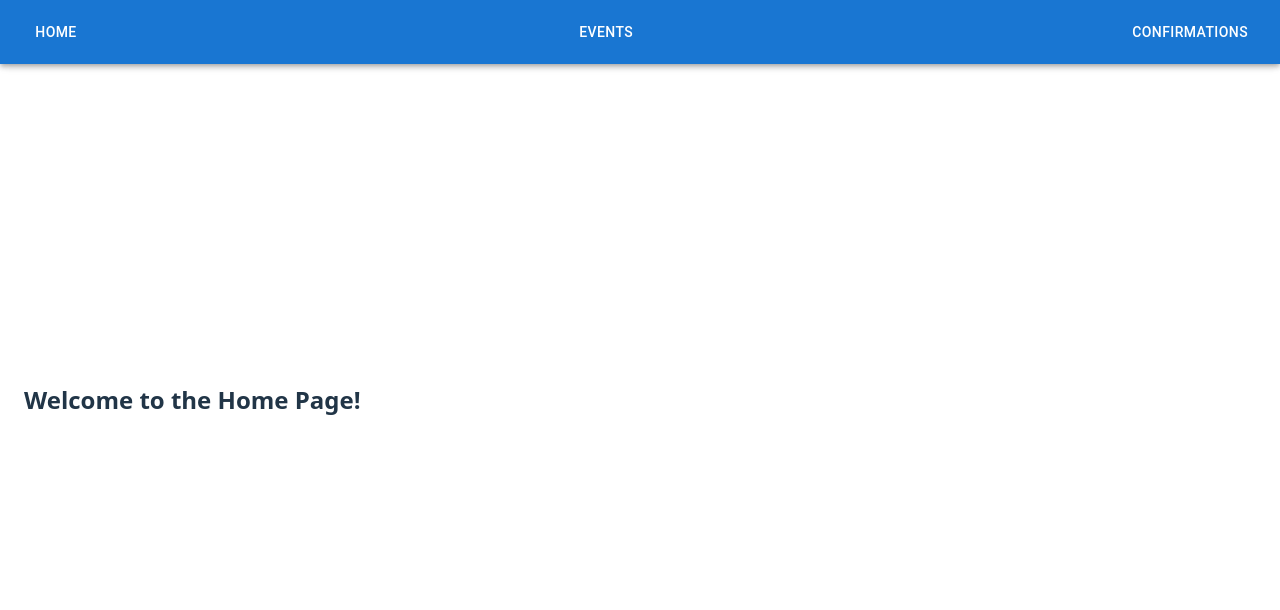
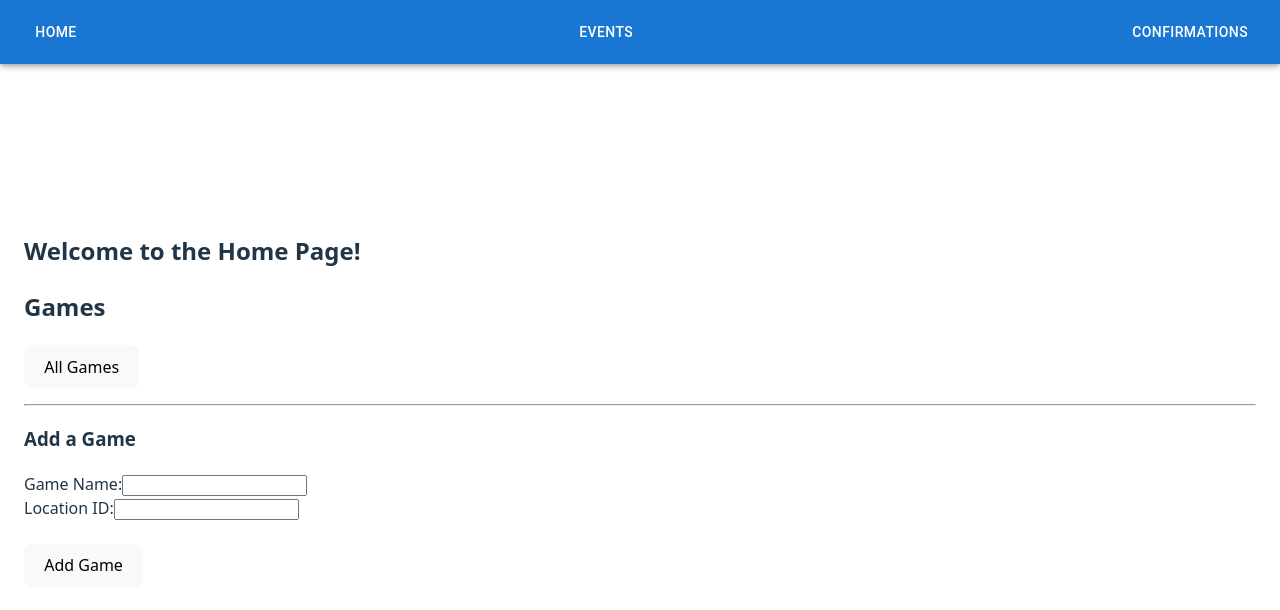
Before and after one commit to tgillysuit/OpenCourt, a React (Vite) app in the folder src/frontend/opencourt/: page / in a window 1280 px wide. Shown: the top 610 px of the page. Built offline with nearby package versions, Linux system fonts and the light colour scheme.

Commit message:
Added GamesForm to Home view

```diff
--- a/src/frontend/opencourt/src/components/GamesForm.jsx
+++ b/src/frontend/opencourt/src/components/GamesForm.jsx
@@ -1,6 +1,6 @@
 import { useState } from 'react'
 
-function Games(){
+function GamesForm(){
     const [games, setGames] = useState([]);
     const [formData, setFormData] = useState({
         game_name: "",
@@ -89,4 +89,4 @@ function Games(){
     )
 }
 
-export default Games;
+export default GamesForm;
--- a/src/frontend/opencourt/src/components/Locations.jsx
+++ b/src/frontend/opencourt/src/components/LocationsForm.jsx
@@ -1,6 +1,6 @@
 import { useState } from 'react'
 
-function Locations(){
+function LocationsForm(){
     const [locations, setLocations] = useState([]);
     const [formData, setFormData] = useState({
         location_name: "",
@@ -89,4 +89,4 @@ function Locations(){
       )
   }
 
-export default Locations;
+export default LocationsForm;
--- a/src/frontend/opencourt/src/pages/HomePage.jsx
+++ b/src/frontend/opencourt/src/pages/HomePage.jsx
@@ -1,7 +1,10 @@
+import GamesForm from "../components/GamesForm";
+
 function HomePage() {
     return(
     <>
         <h2>Welcome to the Home Page!</h2>
+        <GamesForm />
     </>
     );
 }
```
Also changed, not shown: src/frontend/opencourt/src/components/UsersForm.jsx (renamed from src/frontend/opencourt/src/components/Users.jsx).
